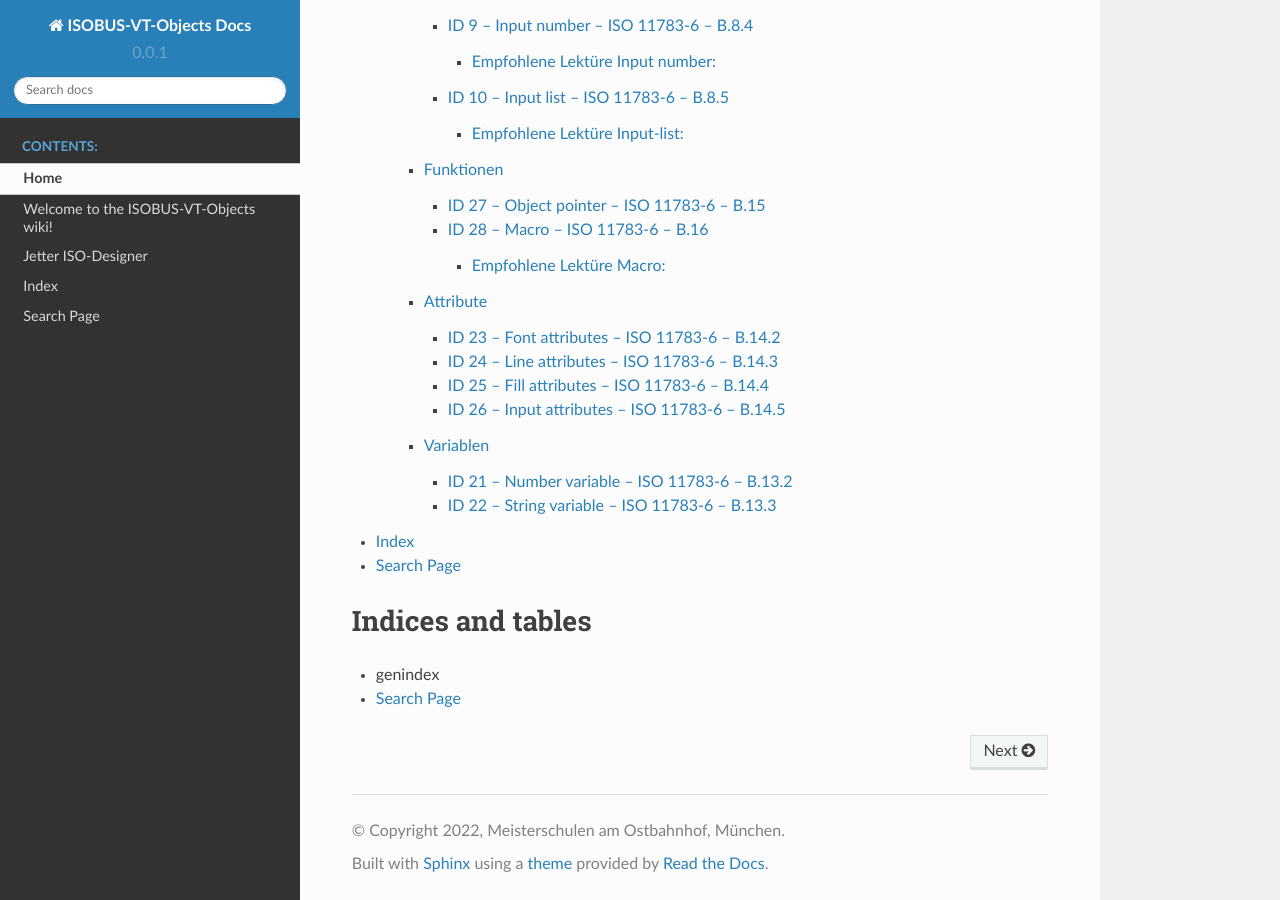
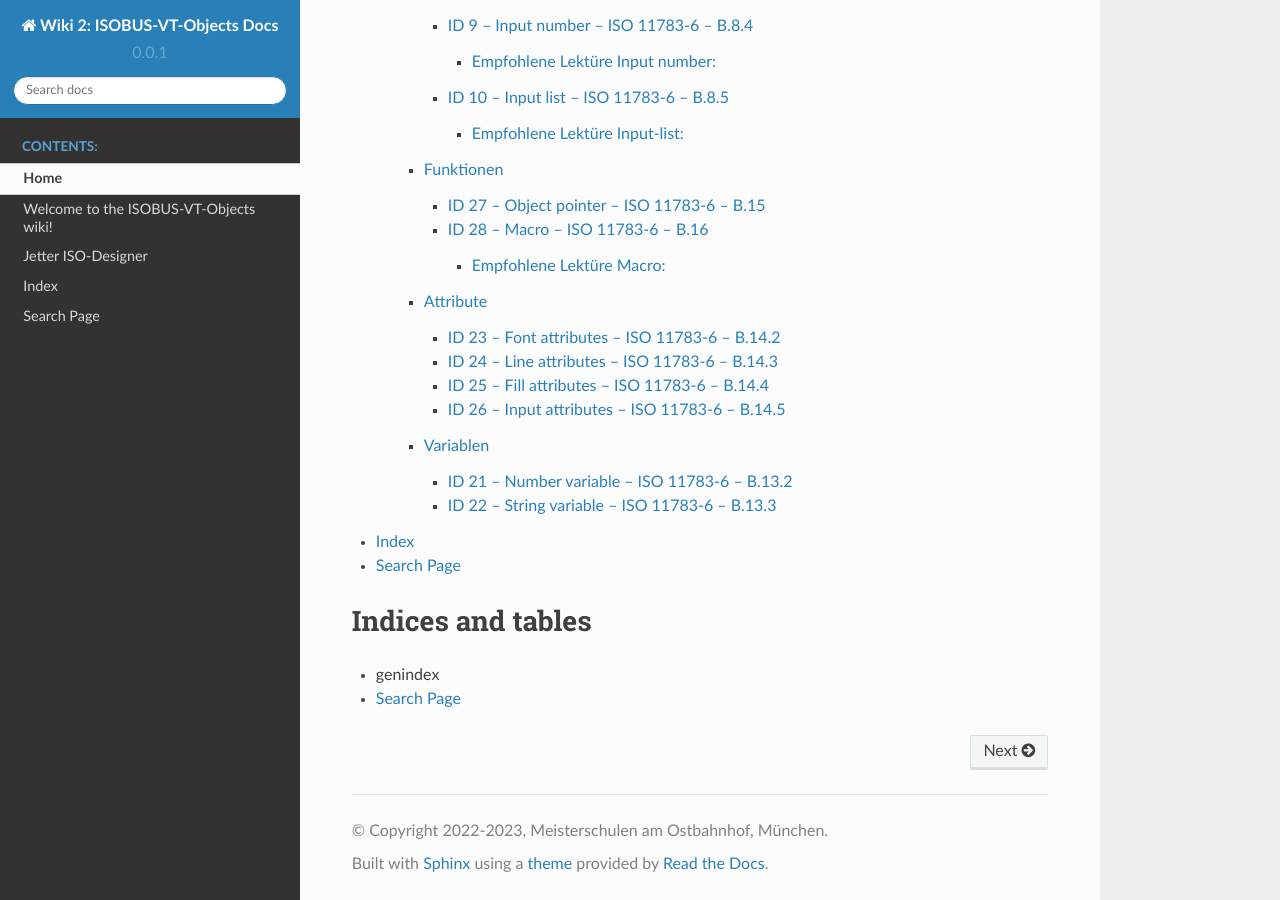
Before and after one commit to Meisterschulen-am-Ostbahnhof-Munchen/ISOBUS-VT-Objects-docs, a Sphinx documentation site: the page built from docs/index.md, in a window 1280 px wide and 900 px high, scrolled down 2407 px. Built offline with Sphinx 7.4.7 and the Read the Docs theme 2.0.0, drawn with Linux system fonts in a browser that asks for light colours.

Commit message:
Update conf.py

```diff
--- a/docs/conf.py
+++ b/docs/conf.py
@@ -6,9 +6,11 @@
 # -- Project information -----------------------------------------------------
 # https://www.sphinx-doc.org/en/master/usage/configuration.html#project-information
 
-project = "ISOBUS-VT-Objects Docs"
-copyright = "2022, Meisterschulen am Ostbahnhof, München"
+project = "Wiki 2: ISOBUS-VT-Objects Docs"
+copyright = "2022-2023, Meisterschulen am Ostbahnhof, München"
 author = "Franz Höpfinger"
+
+html_baseurl = "https://docs.ms-muc-docs.de/projects/isobus-vt-objects-docs/de/latest/"
 
 # -- General configuration ---------------------------------------------------
 # https://www.sphinx-doc.org/en/master/usage/configuration.html#general-configuration
```
